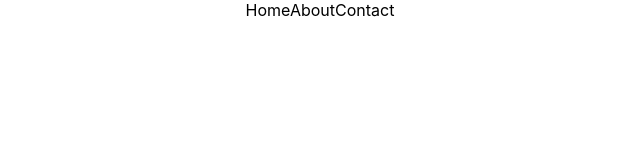
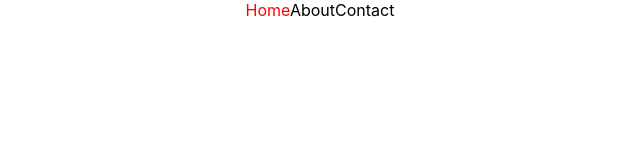
Before and after one commit to szkola-reacta/booking, a Next.js app: page / in a window 1280 px wide. Shown: the top 160 px of the page, without its empty margins (320-960 px from the left). Built offline with nearby package versions, Linux system fonts and the light colour scheme.

Commit message:
feat: active link in menu

```diff
--- a/src/components/Menu.js
+++ b/src/components/Menu.js
@@ -1,9 +1,19 @@
 import Link from 'next/link';
 import { forwardRef } from 'react';
+import { useRouter } from 'next/router';
 
 const NavLink = forwardRef(({ href, onClick, children }, ref) => {
+  const router = useRouter();
+
   return (
-    <a href={href} onClick={onClick} ref={ref}>{children}</a>
+    <a
+      href={href}
+      onClick={onClick}
+      ref={ref}
+      style={{ color: router.pathname === href ? 'red' : 'black' }}
+    >
+      {children}
+    </a>
   );
 });
 
```
